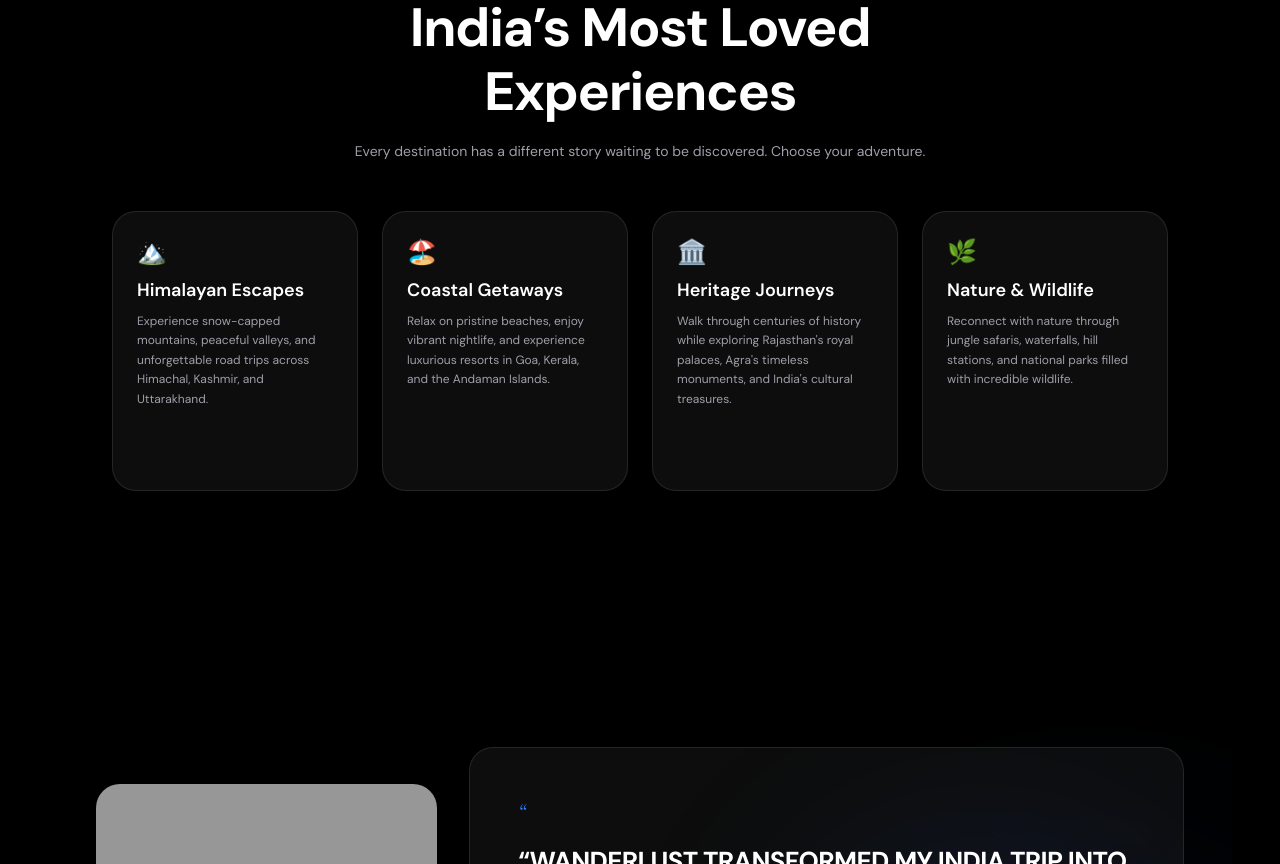
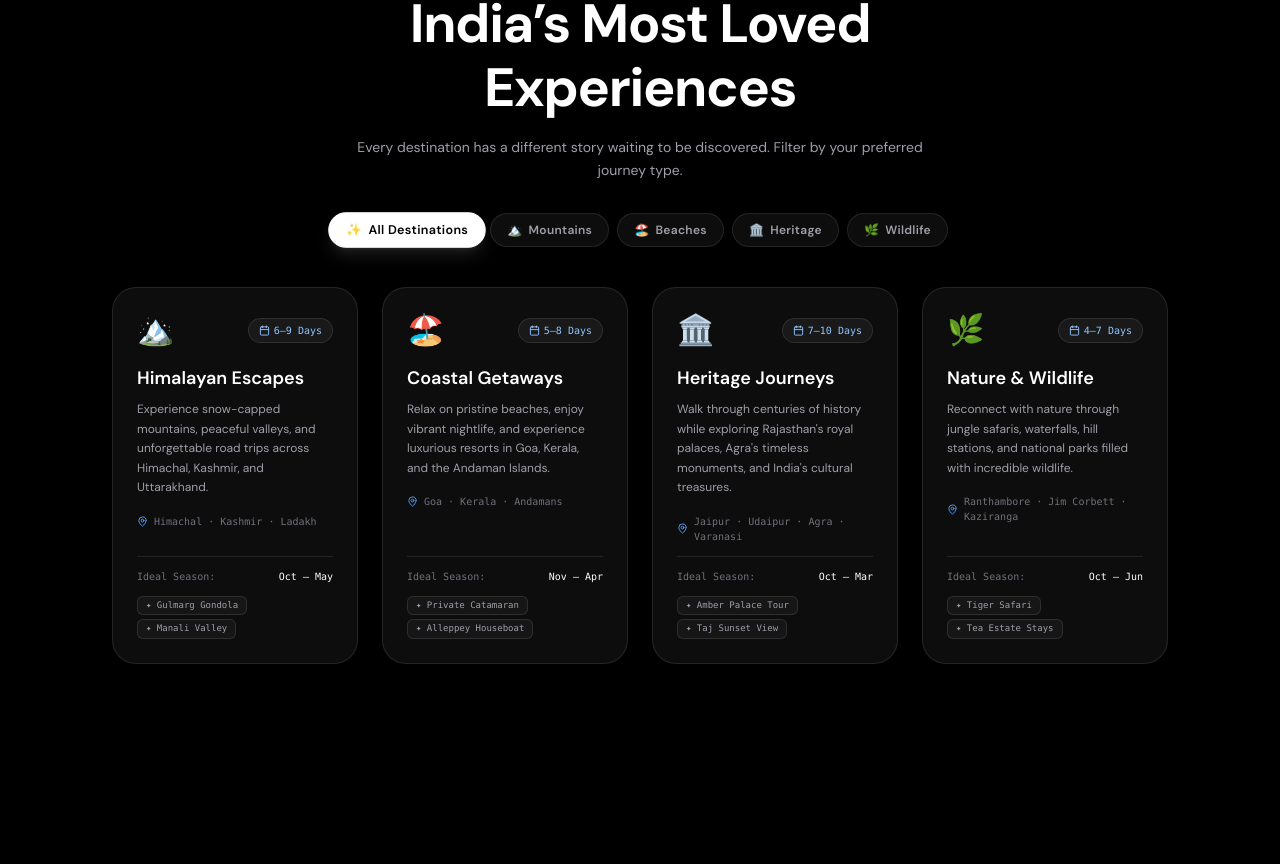
Before and after one commit to Ayush4307/WanderLust, a React (Vite) app: page / in a window 1280 px wide. Shown: the part 2397-3261 px from the top of the page. Built offline with nearby package versions, Linux system fonts and the light colour scheme; grey boxes are pictures that could not be loaded; a web font is replaced by a local one.

Commit message:
feat: add interactive category filtering and detail badges to destination cards

```diff
--- a/src/components/sections/Experiences.tsx
+++ b/src/components/sections/Experiences.tsx
@@ -1,6 +1,81 @@
-import { motion } from "motion/react";
+import { useState } from "react";
+import { motion, AnimatePresence } from "motion/react";
+import { Compass, Calendar, MapPin, Sparkles } from "lucide-react";
+
+interface DestinationItem {
+  id: string;
+  category: "mountains" | "beaches" | "heritage" | "wildlife";
+  icon: string;
+  title: string;
+  description: string;
+  duration: string;
+  bestSeason: string;
+  regions: string;
+  popularPicks: string[];
+}
+
+const destinationsData: DestinationItem[] = [
+  {
+    id: "himalayas",
+    category: "mountains",
+    icon: "🏔️",
+    title: "Himalayan Escapes",
+    description: "Experience snow-capped mountains, peaceful valleys, and unforgettable road trips across Himachal, Kashmir, and Uttarakhand.",
+    duration: "6–9 Days",
+    bestSeason: "Oct – May",
+    regions: "Himachal · Kashmir · Ladakh",
+    popularPicks: ["Gulmarg Gondola", "Manali Valley", "Spiti Pass"],
+  },
+  {
+    id: "coastal",
+    category: "beaches",
+    icon: "🏖️",
+    title: "Coastal Getaways",
+    description: "Relax on pristine beaches, enjoy vibrant nightlife, and experience luxurious resorts in Goa, Kerala, and the Andaman Islands.",
+    duration: "5–8 Days",
+    bestSeason: "Nov – Apr",
+    regions: "Goa · Kerala · Andamans",
+    popularPicks: ["Private Catamaran", "Alleppey Houseboat", "Havelock Beach"],
+  },
+  {
+    id: "heritage",
+    category: "heritage",
+    icon: "🏛️",
+    title: "Heritage Journeys",
+    description: "Walk through centuries of history while exploring Rajasthan's royal palaces, Agra's timeless monuments, and India's cultural treasures.",
+    duration: "7–10 Days",
+    bestSeason: "Oct – Mar",
+    regions: "Jaipur · Udaipur · Agra · Varanasi",
+    popularPicks: ["Amber Palace Tour", "Taj Sunset View", "Varanasi Aarti"],
+  },
+  {
+    id: "wildlife",
+    category: "wildlife",
+    icon: "🌿",
+    title: "Nature & Wildlife",
+    description: "Reconnect with nature through jungle safaris, waterfalls, hill stations, and national parks filled with incredible wildlife.",
+    duration: "4–7 Days",
+    bestSeason: "Oct – Jun",
+    regions: "Ranthambore · Jim Corbett · Kaziranga",
+    popularPicks: ["Tiger Safari", "Tea Estate Stays", "Elephant Trails"],
+  },
+];
+
+const categoryFilters = [
+  { id: "all", label: "All Destinations", icon: "✨" },
+  { id: "mountains", label: "Mountains", icon: "🏔️" },
+  { id: "beaches", label: "Beaches", icon: "🏖️" },
+  { id: "heritage", label: "Heritage", icon: "🏛️" },
+  { id: "wildlife", label: "Wildlife", icon: "🌿" },
+];
 
 export default function Experiences({ staggerContainer, fadeInUp, designTheme }: any) {
+  const [activeCategory, setActiveCategory] = useState<string>("all");
+
+  const filteredDestinations = activeCategory === "all"
+    ? destinationsData
+    : destinationsData.filter((dest) => dest.category === activeCategory);
+
   return (
     <>
         <motion.div
@@ -201,120 +276,115 @@ export default function Experiences({ staggerContainer, fadeInUp, designTheme }:
           className={`w-full max-w-[1360px] mt-12 scroll-mt-24 md:scroll-mt-32 bg-transparent relative overflow-hidden transition-all duration-500 p-8 md:p-16 flex flex-col justify-center`}
         >
           {/* Subtitle and Heading */}
-          <motion.div variants={fadeInUp} className="w-full text-center max-w-3xl mx-auto mb-12 z-10">
-            <span className="text-blue-400 text-xs tracking-widest font-mono uppercase mb-4 block font-bold">
+          <motion.div variants={fadeInUp} className="w-full text-center max-w-3xl mx-auto mb-8 z-10">
+            <span className="text-blue-400 text-xs tracking-widest font-mono uppercase mb-3 block font-bold">
               Explore India
             </span>
             <h2 className="text-3xl sm:text-4xl md:text-[54px] leading-[1.18] tracking-tight text-white mb-4 font-sans font-bold">
               India’s Most Loved Experiences
             </h2>
             <p className="text-zinc-400 text-sm font-normal leading-relaxed max-w-xl font-sans mx-auto">
-              Every destination has a different story waiting to be discovered. Choose your adventure.
+              Every destination has a different story waiting to be discovered. Filter by your preferred journey type.
             </p>
           </motion.div>
 
-          {/* 4-Column Experience Grid */}
-          <div className="w-full grid grid-cols-1 sm:grid-cols-2 lg:grid-cols-4 gap-6 z-10">
-            {/* Himalayan Escapes */}
+          {/* Interactive Category Filter Pills */}
+          <motion.div variants={fadeInUp} className="flex flex-wrap justify-center items-center gap-2 mb-10 z-10">
+            {categoryFilters.map((cat) => {
+              const isActive = activeCategory === cat.id;
+              return (
+                <button
+                  key={cat.id}
+                  type="button"
+                  onClick={() => setActiveCategory(cat.id)}
+                  className={`flex items-center gap-1.5 px-4 py-2 rounded-full text-xs font-semibold tracking-wide transition-all duration-300 border cursor-pointer ${
+                    isActive
+                      ? "bg-white text-black border-white shadow-lg shadow-white/10 scale-105"
+                      : "bg-white/5 text-zinc-400 border-white/10 hover:border-white/30 hover:text-white"
+                  }`}
+                >
+                  <span>{cat.icon}</span>
+                  <span>{cat.label}</span>
+                </button>
+              );
+            })}
+          </motion.div>
+
+          {/* Animated Destination Cards Grid */}
           <motion.div
-              variants={fadeInUp}
-              className={`group relative transition-all duration-300 backdrop-blur-xl flex flex-col justify-between p-6 min-h-[280px] ${designTheme === "minimalism"
+            layout
+            className="w-full grid grid-cols-1 sm:grid-cols-2 lg:grid-cols-4 gap-6 z-10"
+          >
+            <AnimatePresence mode="popLayout">
+              {filteredDestinations.map((item) => (
+                <motion.div
+                  layout
+                  key={item.id}
+                  initial={{ opacity: 0, scale: 0.9 }}
+                  animate={{ opacity: 1, scale: 1 }}
+                  exit={{ opacity: 0, scale: 0.9 }}
+                  transition={{ duration: 0.3 }}
+                  className={`group relative transition-all duration-300 backdrop-blur-xl flex flex-col justify-between p-6 min-h-[340px] ${designTheme === "minimalism"
                     ? "bg-white/5 border border-white/10 hover:border-white/20 rounded-none"
                     : "bg-white/5 hover:bg-white/10 border border-white/10 hover:border-white/20 rounded-[24px]"
                     }`}
                 >
+                  <div className="flex flex-col h-full justify-between">
                     <div>
-                <h3 className="text-2xl mb-2 font-sans font-bold text-white">🏔️</h3>
+                      {/* Top Badges: Icon + Duration */}
+                      <div className="flex items-center justify-between mb-4">
+                        <span className="text-3xl">{item.icon}</span>
+                        <div className="flex items-center gap-1 bg-white/5 border border-white/10 rounded-full px-2.5 py-1 text-[10px] font-mono text-blue-300">
+                          <Calendar size={11} />
+                          <span>{item.duration}</span>
+                        </div>
+                      </div>
+
                       <h4 className={`text-white mb-2 ${designTheme === "minimalism" ? "text-base font-bold uppercase tracking-wider" : "text-lg font-semibold"
                         }`}>
-                  Himalayan Escapes
+                        {item.title}
                       </h4>
-                <p className="text-xs text-zinc-400 font-normal leading-relaxed group-hover:text-zinc-300 transition-colors duration-300">
-                  Experience snow-capped mountains, peaceful valleys, and unforgettable road trips across Himachal, Kashmir, and Uttarakhand.
+
+                      <p className="text-xs text-zinc-400 font-normal leading-relaxed mb-4 group-hover:text-zinc-300 transition-colors duration-300">
+                        {item.description}
                       </p>
+
+                      {/* Location Regions */}
+                      <div className="flex items-center gap-1.5 text-[10px] text-zinc-500 font-mono mb-3">
+                        <MapPin size={11} className="text-blue-400 shrink-0" />
+                        <span>{item.regions}</span>
                       </div>
+                    </div>
+
+                    {/* Season Tag & Popular Picks */}
+                    <div className="pt-3 border-t border-white/10 flex flex-col gap-2">
+                      <div className="flex items-center justify-between text-[10px] font-mono text-zinc-400">
+                        <span className="text-zinc-500">Ideal Season:</span>
+                        <span className="text-white font-medium">{item.bestSeason}</span>
+                      </div>
+
+                      <div className="flex flex-wrap gap-1 mt-1">
+                        {item.popularPicks.slice(0, 2).map((pick) => (
+                          <span
+                            key={pick}
+                            className="text-[9px] bg-white/[0.04] border border-white/10 px-2 py-0.5 rounded-md text-zinc-400 font-mono"
+                          >
+                            ✦ {pick}
+                          </span>
+                        ))}
+                      </div>
+                    </div>
+                  </div>
+
                   {designTheme === "minimalism" ? (
                     <div className="absolute top-0 right-0 w-2 h-[1px] bg-white/30 group-hover:w-8 transition-all duration-500" />
                   ) : (
                     <div className="absolute bottom-0 left-5 right-5 h-[1px] bg-gradient-to-r from-transparent via-white/10 to-transparent opacity-0 group-hover:opacity-100 transition-opacity duration-500" />
                   )}
                 </motion.div>
-
-            {/* Coastal Getaways */}
-            <motion.div
-              variants={fadeInUp}
-              className={`group relative transition-all duration-300 backdrop-blur-xl flex flex-col justify-between p-6 min-h-[280px] ${designTheme === "minimalism"
-                ? "bg-white/5 border border-white/10 hover:border-white/20 rounded-none"
-                : "bg-white/5 hover:bg-white/10 border border-white/10 hover:border-white/20 rounded-[24px]"
-                }`}
-            >
-              <div>
-                <h3 className="text-2xl mb-2 font-sans font-bold text-white">🏖️</h3>
-                <h4 className={`text-white mb-2 ${designTheme === "minimalism" ? "text-base font-bold uppercase tracking-wider" : "text-lg font-semibold"
-                  }`}>
-                  Coastal Getaways
-                </h4>
-                <p className="text-xs text-zinc-400 font-normal leading-relaxed group-hover:text-zinc-300 transition-colors duration-300">
-                  Relax on pristine beaches, enjoy vibrant nightlife, and experience luxurious resorts in Goa, Kerala, and the Andaman Islands.
-                </p>
-              </div>
-              {designTheme === "minimalism" ? (
-                <div className="absolute top-0 right-0 w-2 h-[1px] bg-white/30 group-hover:w-8 transition-all duration-500" />
-              ) : (
-                <div className="absolute bottom-0 left-5 right-5 h-[1px] bg-gradient-to-r from-transparent via-white/10 to-transparent opacity-0 group-hover:opacity-100 transition-opacity duration-500" />
-              )}
+              ))}
+            </AnimatePresence>
           </motion.div>
-
-            {/* Heritage Journeys */}
-            <motion.div
-              variants={fadeInUp}
-              className={`group relative transition-all duration-300 backdrop-blur-xl flex flex-col justify-between p-6 min-h-[280px] ${designTheme === "minimalism"
-                ? "bg-white/5 border border-white/10 hover:border-white/20 rounded-none"
-                : "bg-white/5 hover:bg-white/10 border border-white/10 hover:border-white/20 rounded-[24px]"
-                }`}
-            >
-              <div>
-                <h3 className="text-2xl mb-2 font-sans font-bold text-white">🏛️</h3>
-                <h4 className={`text-white mb-2 ${designTheme === "minimalism" ? "text-base font-bold uppercase tracking-wider" : "text-lg font-semibold"
-                  }`}>
-                  Heritage Journeys
-                </h4>
-                <p className="text-xs text-zinc-400 font-normal leading-relaxed group-hover:text-zinc-300 transition-colors duration-300">
-                  Walk through centuries of history while exploring Rajasthan's royal palaces, Agra's timeless monuments, and India's cultural treasures.
-                </p>
-              </div>
-              {designTheme === "minimalism" ? (
-                <div className="absolute top-0 right-0 w-2 h-[1px] bg-white/30 group-hover:w-8 transition-all duration-500" />
-              ) : (
-                <div className="absolute bottom-0 left-5 right-5 h-[1px] bg-gradient-to-r from-transparent via-white/10 to-transparent opacity-0 group-hover:opacity-100 transition-opacity duration-500" />
-              )}
-            </motion.div>
-
-            {/* Nature & Wildlife */}
-            <motion.div
-              variants={fadeInUp}
-              className={`group relative transition-all duration-300 backdrop-blur-xl flex flex-col justify-between p-6 min-h-[280px] ${designTheme === "minimalism"
-                ? "bg-white/5 border border-white/10 hover:border-white/20 rounded-none"
-                : "bg-white/5 hover:bg-white/10 border border-white/10 hover:border-white/20 rounded-[24px]"
-                }`}
-            >
-              <div>
-                <h3 className="text-2xl mb-2 font-sans font-bold text-white">🌿</h3>
-                <h4 className={`text-white mb-2 ${designTheme === "minimalism" ? "text-base font-bold uppercase tracking-wider" : "text-lg font-semibold"
-                  }`}>
-                  Nature & Wildlife
-                </h4>
-                <p className="text-xs text-zinc-400 font-normal leading-relaxed group-hover:text-zinc-300 transition-colors duration-300">
-                  Reconnect with nature through jungle safaris, waterfalls, hill stations, and national parks filled with incredible wildlife.
-                </p>
-              </div>
-              {designTheme === "minimalism" ? (
-                <div className="absolute top-0 right-0 w-2 h-[1px] bg-white/30 group-hover:w-8 transition-all duration-500" />
-              ) : (
-                <div className="absolute bottom-0 left-5 right-5 h-[1px] bg-gradient-to-r from-transparent via-white/10 to-transparent opacity-0 group-hover:opacity-100 transition-opacity duration-500" />
-              )}
-            </motion.div>
-          </div>
         </motion.div>
     </>
   );
```
Lines whose indentation alone changed are shown as unchanged.
